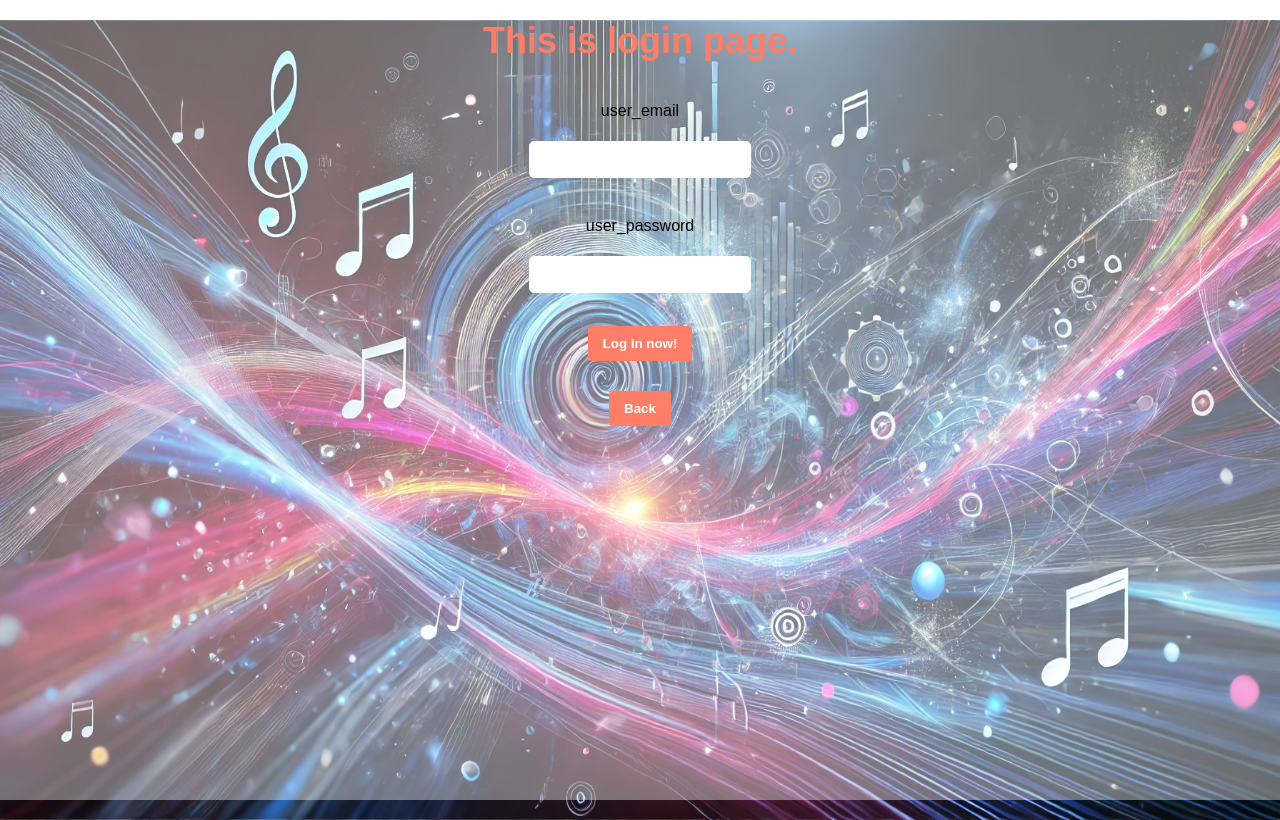
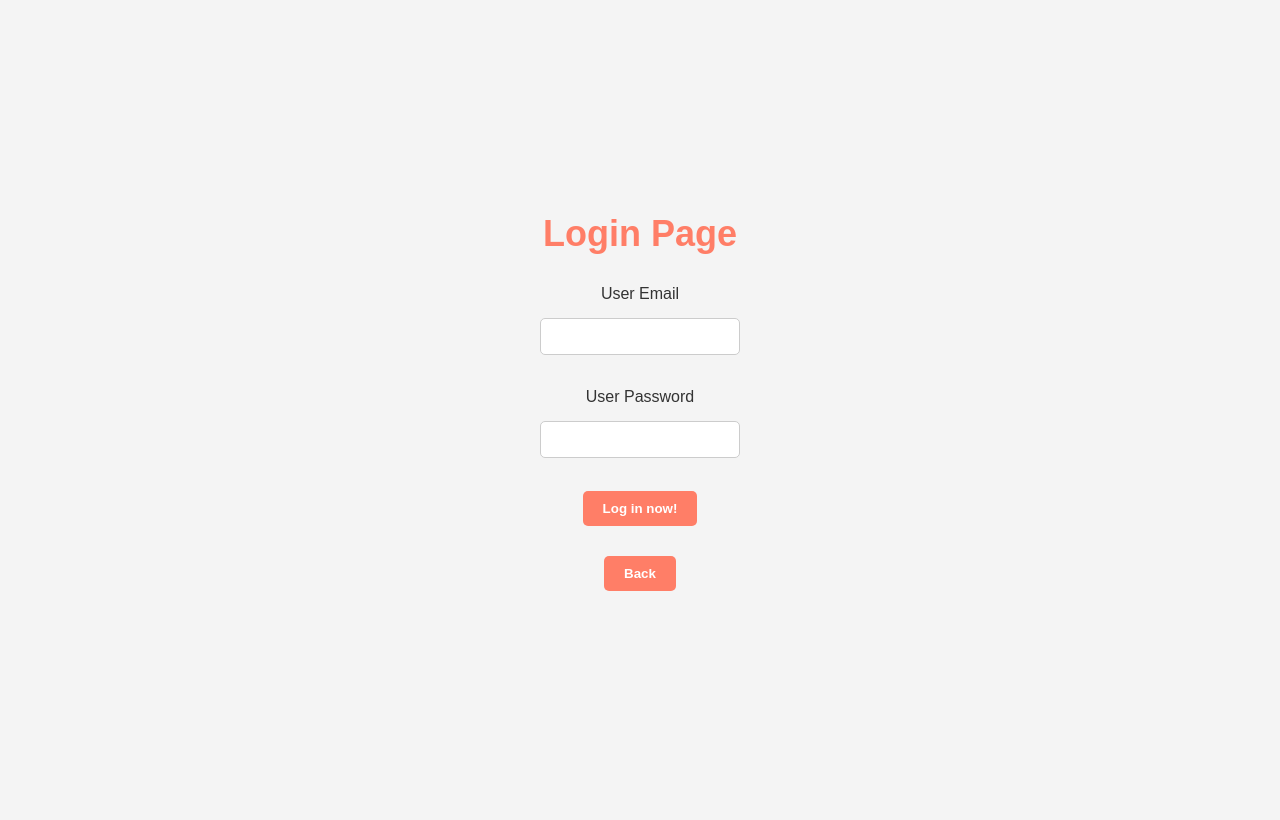
Before and after one commit to Zhu-Lifeng/Real-time-MER.Music-Visualizer, a Python web app: template Back_Stage/templates/login.html in a window 1280 px wide. After the commit the page ends 591 px from the top, so only its background shows below. Run offline with Jinja, Linux system fonts and the light colour scheme; the template is opened without the code that fills it, so the values that code supplies are empty.

Commit message:
Update login.html

```diff
--- a/Back_Stage/templates/login.html
+++ b/Back_Stage/templates/login.html
@@ -2,84 +2,77 @@
 <html lang="en">
 <head>
     <meta charset="UTF-8">
-    <title>This is login page</title>
+    <title>Login Page</title>
     <style>
         body {
-            font-family: 'Arial';
+            font-family: Arial, sans-serif;
             text-align: center;
-            justify-content: flex-start;
+            margin: 0;
+            padding: 0;
+            background-color: #f4f4f4; /* 简单的背景颜色 */
+            display: flex;
+            flex-direction: column;
+            justify-content: center;
             align-items: center;
             min-height: 100vh;
-            margin: 0;
-
-        }.background-container {
-            position:  relative;
-            height: 100vh;
-            background-image: url('{{ url_for('static', filename='background.jpg') }}');
-            background-size: 100% 100%;
-            background-position: center center;
-            background-repeat: no-repeat;
         }
 
-        .white-overlay {
-            position: absolute;
-            top: 0;
-            left: 0;
-            width: 100%;
-            height: 100%;
-            background-color: rgba(255, 255, 255, 0.4); /* 调整透明度 */
-            z-index:1;}
-        p{z-index: 2;position: relative;}
-        h1 {position: relative;
+        h1 {
             color: #ff7e67;
-            margin-top: 20px;
+            margin-bottom: 20px;
             font-size: 36px;
-            z-index:2;
         }
 
         form {
             display: flex;
             flex-direction: column;
             align-items: center;
-            margin-top: 20px;
-            z-index:2;
+            margin-bottom: 20px;
+        }
+
+        p {
+            margin: 10px 0;
+            color: #333;
+        }
+
+        input {
+            padding: 10px;
+            margin: 5px 0;
+            width: 200px;
+            border: 1px solid #ccc;
+            border-radius: 5px;
+            box-sizing: border-box;
         }
 
         button {
-        position: relative;
             background-color: #ff7e67;
-            padding: 10px 15px;
+            padding: 10px 20px;
             border: none;
-            border-radius: 4px;
+            border-radius: 5px;
             cursor: pointer;
-            margin-top: 10px;
             color: white;
             font-weight: bold;
-            z-index:2;
+            margin-top: 10px;
+            transition: background-color 0.3s ease-in-out;
         }
 
         button:hover {
-            background-color: #FF1493;
+            background-color: #ff1493;
         }
 
-        input {
-        position: relative;
-            padding: 10px;
-            margin: 5px;
-            width: 200px;
-            border: 1px solid #FFF;
-            border-radius: 5px;
-            z-index:2;
+        .flash-message {
+            color: #f17465;
+            margin-top: 10px;
         }
     </style>
 </head>
 <body>
-     <div class="background-container">
-
-        <h1>This is login page.</h1>
+    <h1>Login Page</h1>
     <form action="/login" method="post">
-            <p>user_email</p><input type="email" name="user_email"><br>
-            <p>user_password</p><input type="password" name="user_password"><br>
+        <p>User Email</p>
+        <input type="email" name="user_email" required><br>
+        <p>User Password</p>
+        <input type="password" name="user_password" required><br>
         <button type="submit">Log in now!</button>
     </form>
 
@@ -94,6 +87,5 @@
     <form action="/">
         <button type="submit">Back</button>
     </form>
-    </div><div class="white-overlay"></div>
 </body>
 </html>
```
Lines whose indentation alone changed are shown as unchanged.
